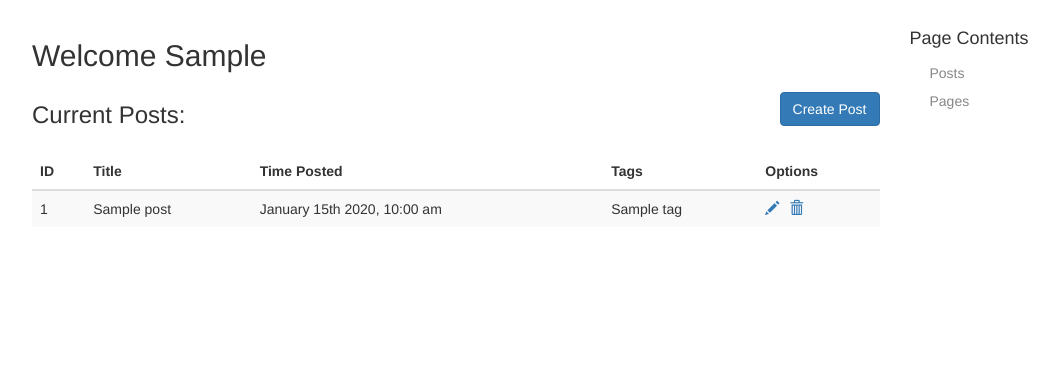
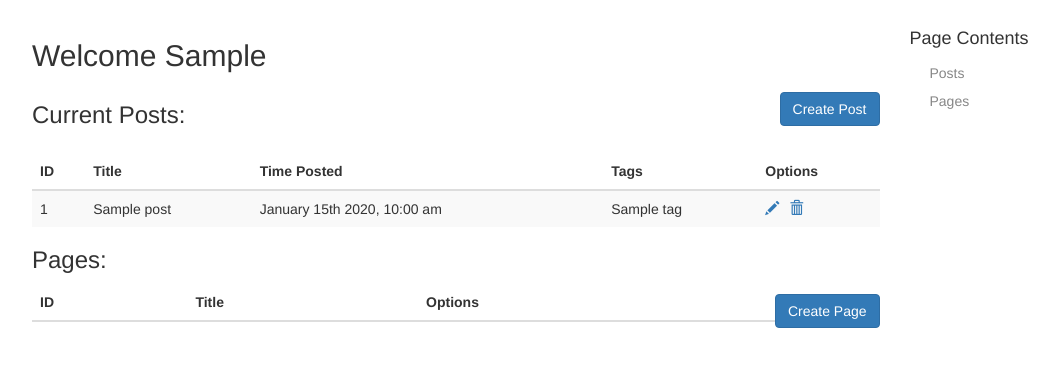
Before and after one commit to jaymickey/jmickey-blog, a Flask app: page /admin in a window 1280 px wide. Shown: the part 51-418 px from the top of the page, without its empty margins (38-1097 px from the left). Run offline with Flask 2, Linux system fonts and the light colour scheme; a user stored in the database is signed in; tables that the repository leaves empty hold one stand-in row (values such as "Sample post"); lists and menus that the app fills with data are empty; some libraries are stand-ins or nearby versions.

Commit message:
additional admin.html changes

```diff
--- a/app/templates/admin.html
+++ b/app/templates/admin.html
@@ -3,7 +3,7 @@
 
 {% block content %}
     <div class="row">
-        <div class="col-xs-12 col-sm-8 col-md-9">
+        <div class="col-xs-12 col-sm-12 col-md-9">
             <h2>Welcome {{ current_user.first_name }}</h2>
             <h3 id="current-post-title">Current Posts:</h3>
             <a href="{{ url_for('new_post') }}" class="btn btn-primary btn-new-post">Create Post</a>
@@ -31,6 +31,29 @@
                     {% endfor %}
                     </tbody>
                 </table>
+                <h3 id="pages-title">Pages:</h3>
+                <a href="{{ url_for('new_page') }}" class="btn btn-primary btn-new-post">Create Page</a>
+                <div class="clear-fix"></div>
+                <div id="pages-table" class="table-responsive">
+                    <table class="table table-striped table-hover">
+                        <thead>
+                            <tr>
+                                <th>ID</th>
+                                <th>Title</th>
+                                <th>Options</th>
+                            </tr>
+                        </thead>
+                        <tbody>
+                        {% for page in pages %}
+                            <tr>
+                                <td>{{ page.id | safe }}</td>
+                                <td>{{ apge.title | safe }}</td>
+                                <td><a href="{{ url_for('edit_post', id=page.id) }}"><span class="glyphicon glyphicon-pencil admin-glyph" aria-hidden="true"></span></a><a href="#"><span class="glyphicon glyphicon-trash admin-glyph" aria-hidden="true"></span></a></td>
+                            </tr>
+                        {% endfor %}
+                        </tbody>
+                    </table>
+                </div>
             </div>
         </div>
         <div class="col-xs-12 col-sm-4 col-md-3">
--- a/app/templates/index.html
+++ b/app/templates/index.html
@@ -6,7 +6,7 @@
                     <div class="post">
                         <h1 class="post-title"><a href="{{ url_for('single_post', title_slug=post.title_slug) }}">{{ post.title }}</a></h1>
                         <div class="post-author">
-                            <span class="glyphicon glyphicon-user"></span> Posted by <a href="{{ url_for('user_profile', username=post.author.username ) }}" class="label label-info">{{ post.author.first_name }} {{ post.author.last_name }}</a> <span class="glyphicon glyphicon-calendar"></span> {{ moment(post.timestamp).calendar() }}{% if post.tags %} <span class="glyphicon glyphicon-tags"></span>{% for tag in post.tags %}<a href="{{ url_for('tag', tag=tag.name) }}" class="label label-success">{{ tag.name }}</a>{% if not loop.last %}, {% else %}.{% endif %}{% endfor %}{% endif %}
+                            <span class="glyphicon glyphicon-user" aria-hidden="true"></span> Posted by <a href="{{ url_for('user_profile', username=post.author.username ) }}" class="label label-info">{{ post.author.first_name }} {{ post.author.last_name }}</a> <span class="glyphicon glyphicon-calendar" aria-hidden="true"></span> {{ moment(post.timestamp).calendar() }}{% if post.tags %} <span class="glyphicon glyphicon-tags" aria-hidden="true"></span>{% for tag in post.tags %}<a href="{{ url_for('tag', tag=tag.name) }}" class="label label-success">{{ tag.name }}</a>{% if not loop.last %}, {% else %}.{% endif %}{% endfor %}{% endif %}
                         </div>
                         <div class="post-body">
                             {% if post.short %}
--- a/app/templates/single_post.html
+++ b/app/templates/single_post.html
@@ -5,7 +5,7 @@
                     <div class="post">
                         <h1 class="post-title">{{ post.title }}</h1>
                         <div class="post-author">
-                            <span class="glyphicon glyphicon-user"></span> Posted by <a href="{{ url_for('user_profile', username=post.author.username ) }}" class="label label-info">{{ post.author.first_name }} {{ post.author.last_name }}</a> <span class="glyphicon glyphicon-calendar"></span> {{ moment(post.timestamp).calendar() }}{% if post.tags %} <span class="glyphicon glyphicon-tags"></span>{% for tag in post.tags %}<a href="{{ url_for('tag', tag=tag.name) }}" class="label label-success">{{ tag.name }}</a>{% if not loop.last %}, {% else %}.{% endif %}{% endfor %}{% endif %}
+                            <span class="glyphicon glyphicon-user" aria-hidden="true"></span> Posted by <a href="{{ url_for('user_profile', username=post.author.username ) }}" class="label label-info">{{ post.author.first_name }} {{ post.author.last_name }}</a> <span class="glyphicon glyphicon-calendar" aria-hidden="true"></span> {{ moment(post.timestamp).calendar() }}{% if post.tags %} <span class="glyphicon glyphicon-tags" aria-hidden="true"></span>{% for tag in post.tags %}<a href="{{ url_for('tag', tag=tag.name) }}" class="label label-success">{{ tag.name }}</a>{% if not loop.last %}, {% else %}.{% endif %}{% endfor %}{% endif %}
                         </div>
                         <div class="share">
                               <!-- Go to www.addthis.com/dashboard to customize your tools -->
```
Also changed, not shown: requirements-win.txt (added, +29 -0 lines).
